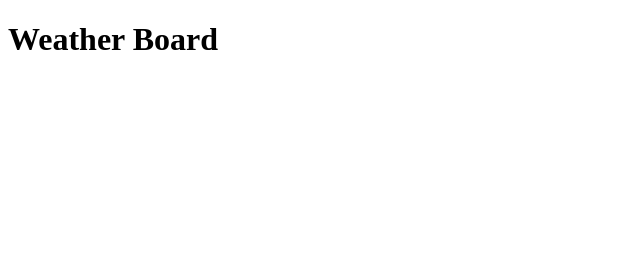
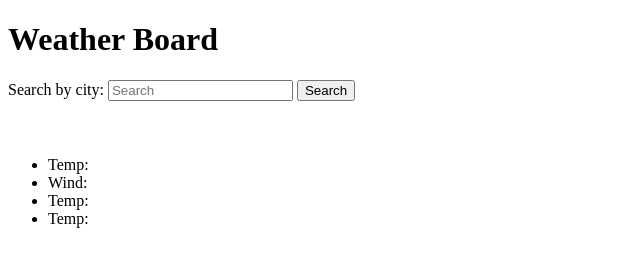
Before and after one commit to jovanigomez/WeatherDashh, a plain HTML site: page index.html in a window 1280 px wide. Shown: the whole page, without its empty margins (0-640 px from the left). Drawn offline with Linux system fonts and the light colour scheme.

Commit message:
adding unordered list

```diff
--- a/index.html
+++ b/index.html
@@ -17,9 +17,19 @@
         </div>
         <div class="row">
         <div class="col-3">
-
-
-
+         <label for="input-city" class="form-label">Search by city:</label>
+         <input id="input-city" type="text" class="form-control" placeholder="Search">
+         <button id="btn-search" type="button" class="btn-primary">Search</button>
+        </div>
+        <div class="col-9">
+          <h1 id="city-name"></h1>
+          <img src="" id="img-icon" alt=""/>
+          <ul>
+              <li>Temp:<span id="span-temp"></span></li>
+              <li>Wind:<span id="span-wind"></span></li>
+              <li>Temp:<span id="span-temp"></span></li>
+              <li>Temp:<span id="span-temp"></span></li>
+          </ul>
 
 
 
```
